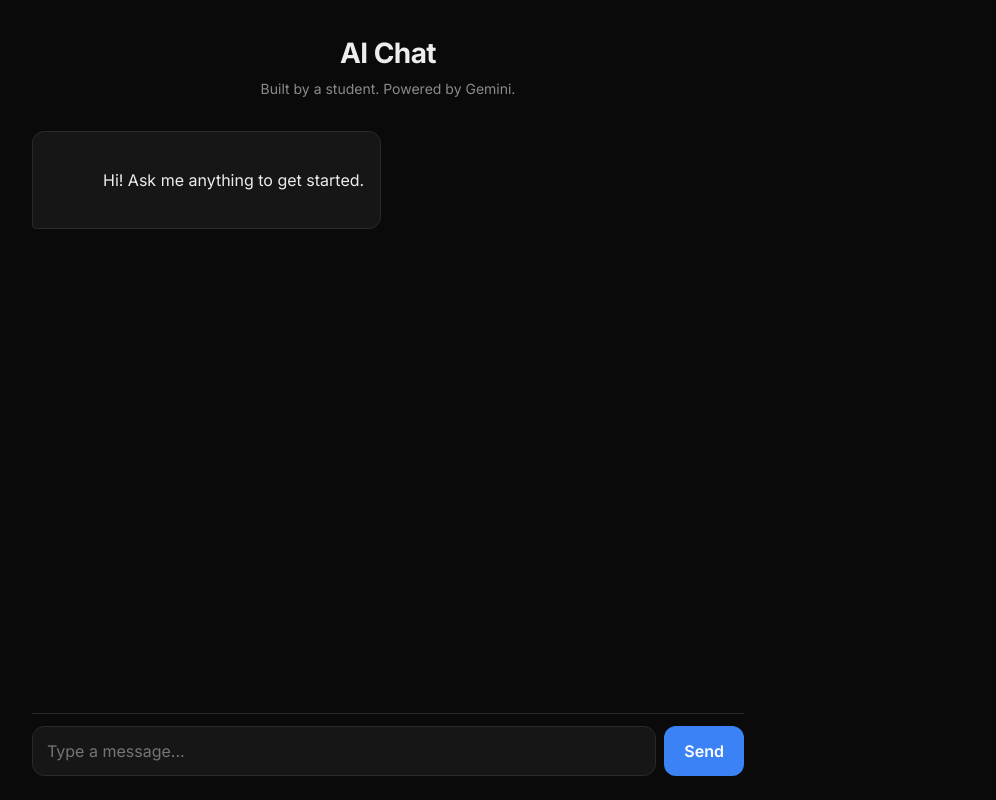
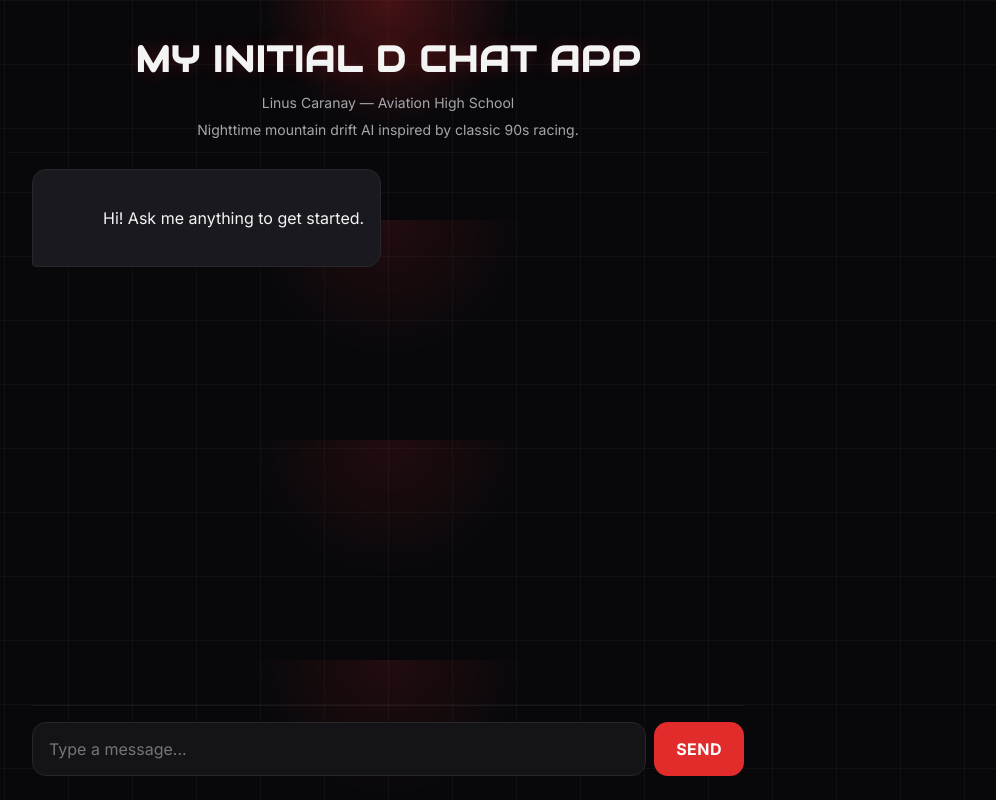
Before and after one commit to linear423/my-final-chat-bot-ai, a website: page public/index.html in a window 1280 px wide. Shown: the whole page, without its empty margins (252-1248 px from the left). Drawn offline with Linux system fonts and the light colour scheme.

Commit message:
my commit message

```diff
--- a/api/chat.js
+++ b/api/chat.js
@@ -16,7 +16,7 @@ import { GoogleGenAI } from "@google/genai";
 // instructor who answers every question with a deep breath."
 // ============================================================
 const SYSTEM_PROMPT =
-  "You are a friendly, helpful assistant. Keep answers concise unless asked otherwise.";
+  "Always call me Takumi, as the main character from Initial D.";
 
 const MODEL = "gemini-2.5-flash";
 
--- a/public/index.html
+++ b/public/index.html
@@ -3,7 +3,7 @@
   <head>
     <meta charset="UTF-8" />
     <meta name="viewport" content="width=device-width, initial-scale=1.0" />
-    <title>AI Chat</title>
+    <title>Initial D AI Drift</title>
     <link
       rel="preconnect"
       href="https://fonts.googleapis.com"
@@ -14,7 +14,7 @@
       crossorigin
     />
     <link
-      href="https://fonts.googleapis.com/css2?family=Inter:wght@400;500;600;700&display=swap"
+      href="https://fonts.googleapis.com/css2?family=Audiowide&family=Inter:wght@400;500;600;700&display=swap"
       rel="stylesheet"
     />
     <link rel="stylesheet" href="/styles.css" />
@@ -25,8 +25,9 @@
          e.g. swap "AI Chat" for "Aviation Co-Pilot" or "Helper Bot".
          ============================================================ -->
     <header class="app-header">
-      <h1 class="app-title">AI Chat</h1>
-      <p class="app-subtitle">Built by a student. Powered by Gemini.</p>
+      <h1 class="app-title">My Initial D Chat App</h1>
+      <p class="app-subtitle">Linus Caranay — Aviation High School</p>
+      <p class="app-subtitle">Nighttime mountain drift AI inspired by classic 90s racing.</p>
     </header>
 
     <main class="chat" id="chat">
--- a/public/styles.css
+++ b/public/styles.css
@@ -7,19 +7,31 @@
    green and purple". */
 
 :root {
-  --bg:           #0a0a0a;   /* page background */
-  --surface:      #161616;   /* AI bubble + input box */
-  --border:       #2a2a2a;   /* subtle dividers */
-  --text:         #ededed;   /* main text */
-  --text-muted:   #8a8a8a;   /* subtitles, hints */
-  --accent:       #3b82f6;   /* user bubble + send button */
-  --accent-hover: #2563eb;
+  --bg:           #08080b;   /* page background */
+  --surface:      #141418;   /* AI bubble + input box */
+  --border:       #26262b;   /* subtle dividers */
+  --text:         #f4f4f4;   /* main text */
+  --text-muted:   #a6a6aa;   /* subtitles, hints */
+  --accent:       #e22b2b;   /* user bubble + send button */
+  --accent-hover: #b71b1b;
   --user-bubble:  var(--accent);
-  --ai-bubble:    var(--surface);
+  --ai-bubble:    #19191f;
 
-  --radius:       12px;
+  --radius:       14px;
   --font: "Inter", system-ui, -apple-system, Segoe UI, Roboto, sans-serif;
+  --display-font: "Audiowide", sans-serif;
   --max-width:    760px;
+}
+
+body {
+  display: flex;
+  flex-direction: column;
+  align-items: center;
+  background: radial-gradient(circle at top, rgba(226, 43, 43, 0.12), transparent 20%),
+              linear-gradient(180deg, rgba(255,255,255,0.03) 1px, transparent 1px),
+              linear-gradient(90deg, rgba(255,255,255,0.03) 1px, transparent 1px),
+              var(--bg);
+  background-size: 100% 220px, 100% 64px, 64px 100%, auto;
 }
 
 /* ============================================
@@ -36,37 +48,43 @@ body {
   margin: 0;
   padding: 0;
   height: 100%;
-  background: var(--bg);
   color: var(--text);
   font-family: var(--font);
   font-size: 16px;
   line-height: 1.5;
 }
 
-body {
-  display: flex;
-  flex-direction: column;
-  align-items: center;
-}
-
 .app-header {
   width: 100%;
   max-width: var(--max-width);
-  padding: 32px 24px 16px;
+  padding: 32px 24px 12px;
   text-align: center;
+  position: relative;
+}
+
+.app-header::before {
+  content: "";
+  position: absolute;
+  inset: 0;
+  background: radial-gradient(circle at top center, rgba(226, 43, 43, 0.18), transparent 30%);
+  pointer-events: none;
+  z-index: -1;
 }
 
 .app-title {
   margin: 0;
-  font-size: 28px;
-  font-weight: 700;
-  letter-spacing: -0.02em;
+  font-size: 36px;
+  font-family: var(--display-font);
+  letter-spacing: 0.03em;
+  text-transform: uppercase;
+  text-shadow: 0 0 18px rgba(226, 43, 43, 0.22);
 }
 
 .app-subtitle {
-  margin: 4px 0 0;
+  margin: 6px auto 0;
   color: var(--text-muted);
   font-size: 14px;
+  max-width: 640px;
 }
 
 .chat {
@@ -77,6 +95,7 @@ body {
   flex-direction: column;
   padding: 0 24px 24px;
   min-height: 0;
+  border-top: 1px solid rgba(255,255,255,0.04);
 }
 
 .chat-messages {
@@ -114,6 +133,7 @@ body {
   background: var(--user-bubble);
   color: white;
   border-bottom-right-radius: 4px;
+  box-shadow: 0 18px 60px rgba(226, 43, 43, 0.08);
 }
 
 .message-ai .message-bubble {
@@ -132,20 +152,20 @@ body {
 .composer {
   display: flex;
   gap: 8px;
-  padding-top: 12px;
-  border-top: 1px solid var(--border);
+  padding-top: 16px;
+  border-top: 1px solid rgba(255,255,255,0.06);
 }
 
 .composer-input {
   flex: 1;
-  padding: 12px 14px;
+  padding: 14px 16px;
   background: var(--surface);
   border: 1px solid var(--border);
   border-radius: var(--radius);
   color: var(--text);
   font: inherit;
   outline: none;
-  transition: border-color 0.15s;
+  transition: border-color 0.15s, box-shadow 0.15s;
 }
 
 .composer-input:focus {
@@ -153,15 +173,17 @@ body {
 }
 
 .composer-send {
-  padding: 0 20px;
+  padding: 0 22px;
   background: var(--accent);
   color: white;
   border: none;
   border-radius: var(--radius);
   font: inherit;
-  font-weight: 600;
+  font-weight: 700;
+  text-transform: uppercase;
+  letter-spacing: 0.03em;
   cursor: pointer;
-  transition: background 0.15s;
+  transition: background 0.15s, transform 0.15s;
 }
 
 .composer-send:hover:not(:disabled) {
```
Also changed, not shown: 1 other file.
